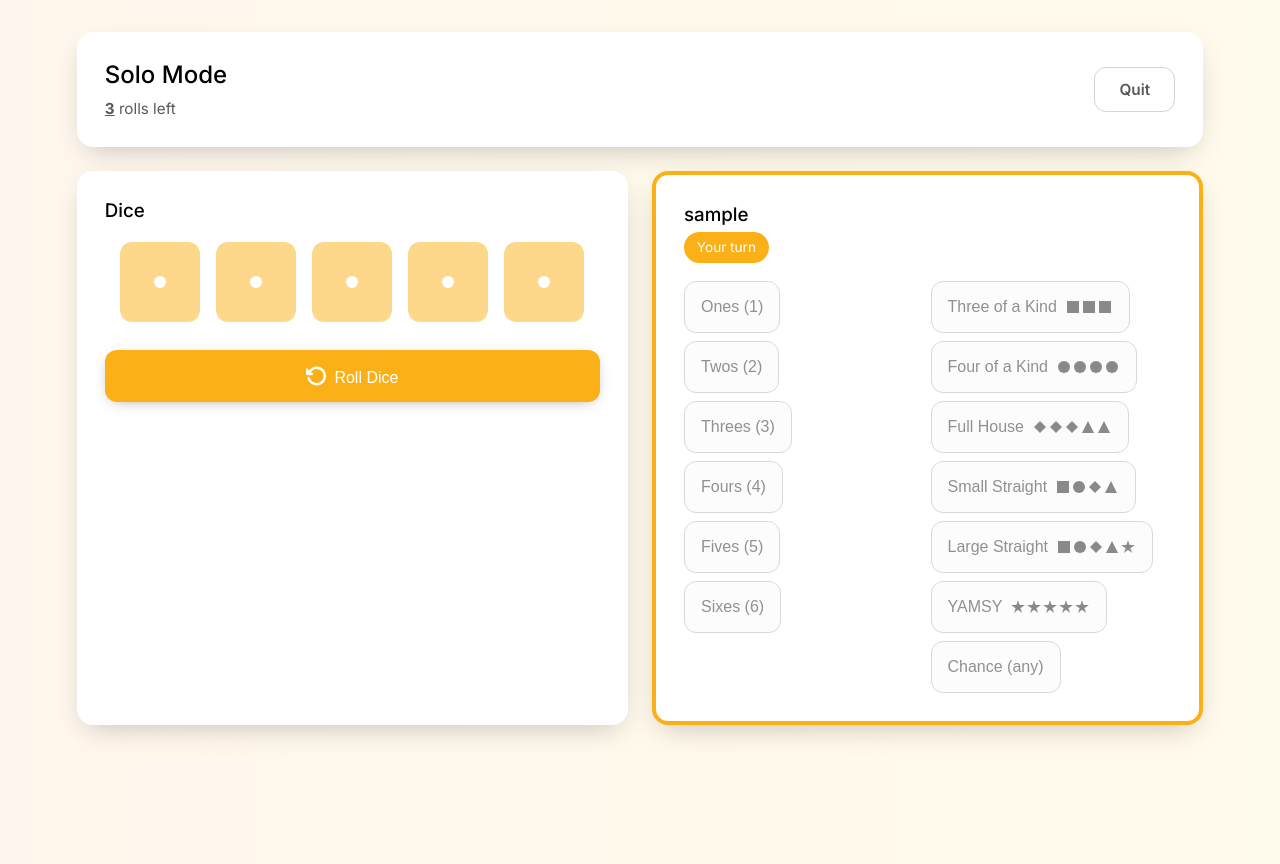
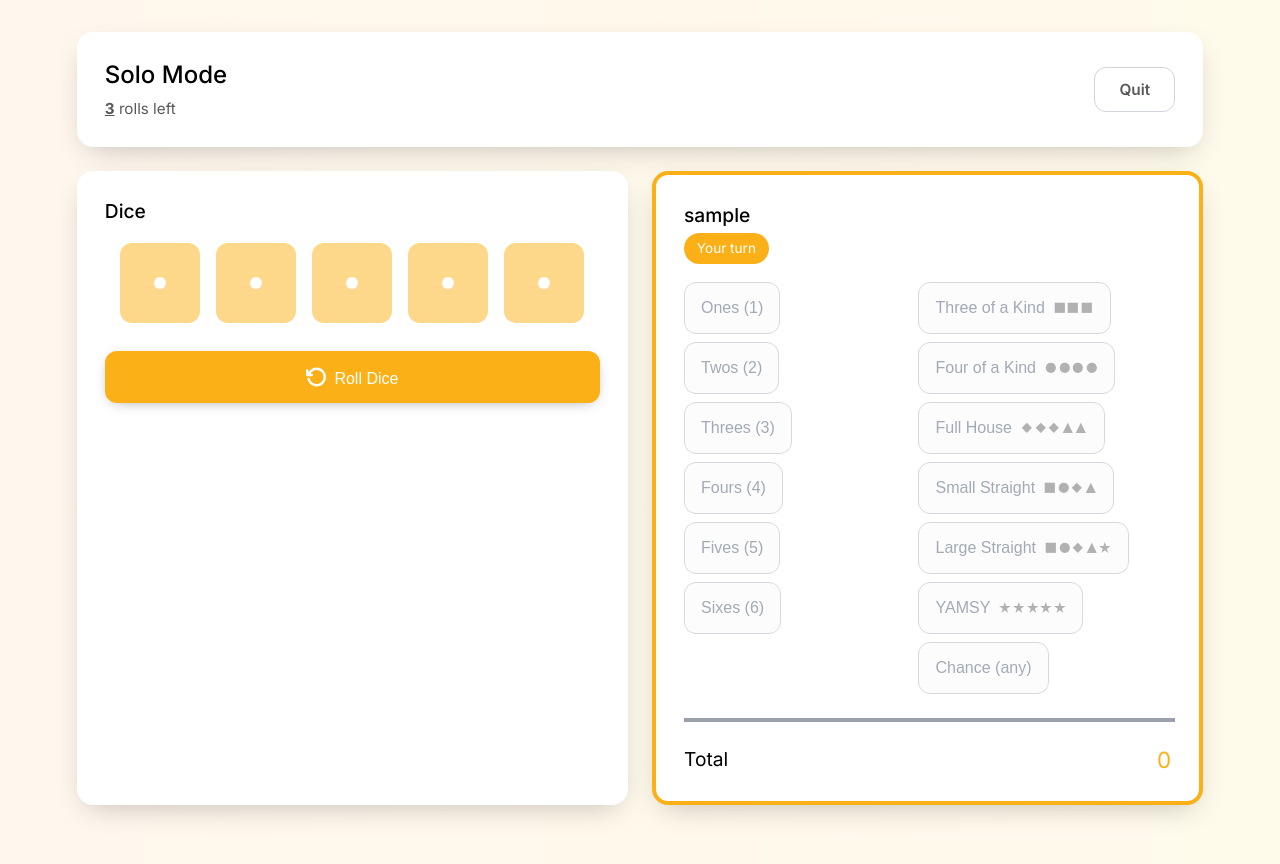
Before and after one commit to TimourBussy/YAMSY, a PHP site: page /?action=game in a window 1280 px wide. Run offline with PHP 8.4, Linux system fonts and the light colour scheme; the visitor is signed in with stand-in values (Sample User, id 1).

Commit message:
Gamepage solo design finished

```diff
--- a/src/public/css/style.css
+++ b/src/public/css/style.css
@@ -5,7 +5,7 @@
 	--color-grey1: #0a0a0a;
 	--color-grey2: #595959;
 	--color-grey3: #6a7282;
-	--color-grey4: #858585;
+	--color-grey4: #99a1af;
 	--color-grey5: #d1d5dc;
 	--color-grey6: #fcfcfc;
 }
@@ -47,7 +47,7 @@ body {
 	width: 203px;
 }
 
-h4 {
+h5 {
 	font-size: 1rem;
 	margin: 0.8rem;
 	font-weight: 400;
@@ -399,7 +399,7 @@ p:not(.big) {
 	gap: 0.5rem;
 }
 
-.game .card-row .col h2,
+.game .card-row h2,
 .game .card-col h3 {
 	margin: 0;
 }
@@ -418,7 +418,7 @@ p:not(.big) {
 
 .dices {
 	display: flex;
-	flex-direction: center;
+	flex-wrap: wrap;
 	gap: 1rem;
 	width: 100%;
 	justify-content: center;
@@ -427,12 +427,12 @@ p:not(.big) {
 
 .dice {
 	width: 80px;
-	height: 80px;
+	aspect-ratio: 1;
 	background-color: rgba(252, 176, 23, 0.5);
 	border-radius: 12px;
 	position: relative;
 	display: flex;
-	flex-wrap: wrap;
+	cursor: pointer;
 	transform-origin: center;
 	transition: transform 0.15s ease, box-shadow 0.15s ease;
 }
@@ -535,7 +535,6 @@ p:not(.big) {
 
 .game-grid button {
 	padding: 1rem;
-	border: 1px solid;
 	display: flex;
 	align-items: center;
 	justify-content: space-between;
@@ -551,7 +550,7 @@ button .shapes {
 	opacity: 0.9;
 	color: var(--color-grey4);
 	background-color: var(--color-grey6);
-	border-color: var(--color-grey5);
+	border: 1px solid var(--color-grey5);
 	cursor: not-allowed;
 }
 
@@ -567,13 +566,55 @@ button .shapes {
 	gap: 0.5rem;
 }
 
-.game-grid svg {
-	width: 1rem;
-	height: 1rem;
+.game-grid button svg {
+	width: 0.85rem;
+	height: 0.85rem;
+}
+
+.card-col:has(.dices) {
+	container-type: inline-size;
+}
+
+.card-col:has(.game-grid) hr {
+	width: 100%;
+	border: 2px solid var(--color-grey4);
+	margin: 0;
+}
+
+.row.total {
+	width: 100%;
+	justify-content: space-between;
+}
+
+h3,
+h4 {
+	font-size: 1.2rem;
+}
+
+h4 {
+	font-weight: 400;
+	margin: 0;
+}
+
+.row.total .total-number {
+	color: var(--color-primary);
+	font-size: 1.4rem;
+}
+
+@container (max-width: 400px) {
+	.dice {
+		flex: 0 0 calc((100% - 2rem) / 3);
+		max-width: 72px;
+		aspect-ratio: 1;
+	}
+
+	.dices {
+		gap: 0.75rem;
+	}
 }
 
 @media screen and (max-width: 1024px) {
-	.game .grid {
+	.game .grid:not(.game-grid) {
 		grid-template-columns: 1fr;
 	}
 }
@@ -607,4 +648,10 @@ button .shapes {
 		width: 100%;
 		border-radius: 0;
 	}
+
+	.game-grid {
+		display: flex;
+		flex-direction: column;
+		gap: 1rem;
+	}
 }
--- a/src/views/game.php
+++ b/src/views/game.php
@@ -124,6 +124,11 @@
                     <button disabled>Chance (any)</button>
                 </div>
             </div>
+            <hr>
+            <div class="row total">
+                <h4>Total</h4>
+                <span class="total-number">0</span>
+            </div>
         </div>
     </div>
 </body>
--- a/src/views/login.php
+++ b/src/views/login.php
@@ -10,7 +10,7 @@ $isSignup = $mode === 'signup';
 <body class="login">
   <div class="card-col login-card">
     <img src="/public/images/logo-full.png" alt="YAMSY logo" class="logo-full">
-    <h4><?= $isSignup ? 'Create an account' : 'Login' ?></h4>
+    <h5><?= $isSignup ? 'Create an account' : 'Login' ?></h5>
 
     <?php if (isset($error)): ?>
       <div class="error-message">
```
Also changed, not shown: src/public/svg/shapes.svg.
